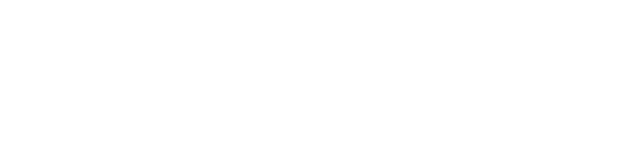
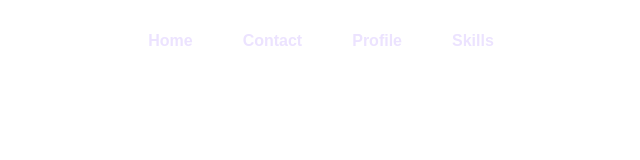
Before and after one commit to elroi773/portfolio_3rd, a plain HTML site: page profile.html in a window 1280 px wide. Shown: the full height of the page, 319-959 px from the left. Drawn offline with Linux system fonts and the light colour scheme.

Commit message:
nav 경로 수정

```diff
--- a/profile.html
+++ b/profile.html
@@ -3,9 +3,18 @@
 <head>
     <meta charset="UTF-8">
     <meta name="viewport" content="width=device-width, initial-scale=1.0">
-    <title>Document</title>
+    <title>Profile</title>
+    <link rel="stylesheet" href="./profile.css">
 </head>
 <body>
-
+    <div class="nav">
+        <nav class="textmenu">
+          <a href="index.html">Home</a>
+          <a href="About.html">Contact</a>
+          <a href="./profile.html">Profile</a>
+          <a href="./skills.html">Skills</a>
+          <span></span>
+        </nav>
+      </div>
 </body>
 </html>
```
